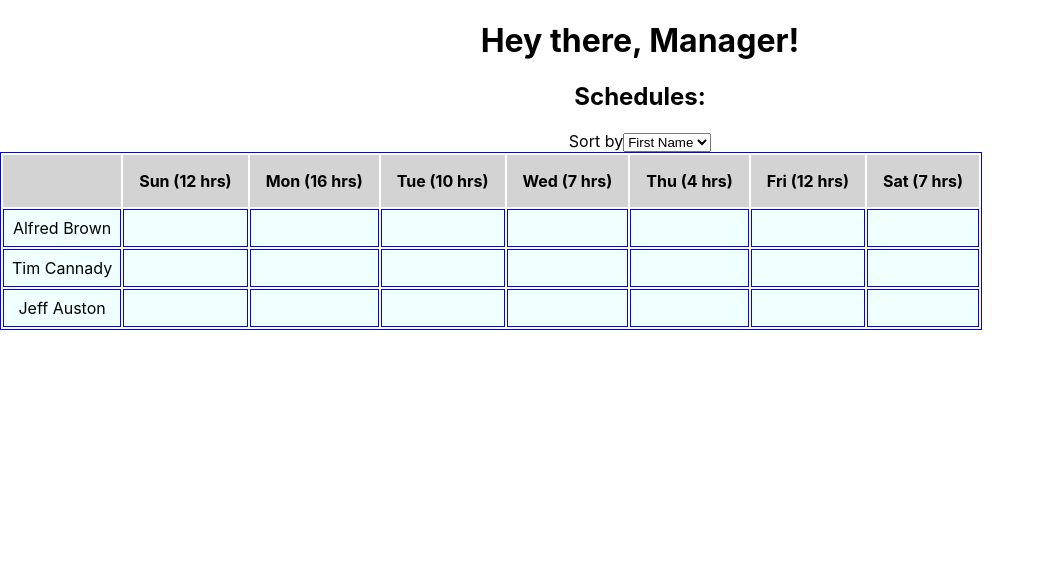
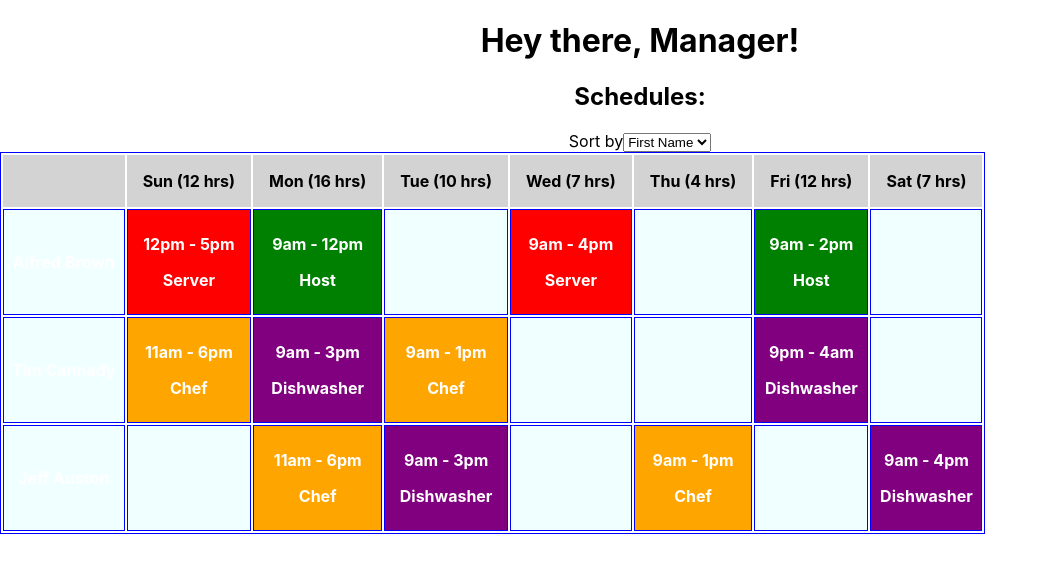
Before and after one commit to devjona/react-for-sinatra, a React (Create React App) app: page / in a window 1280 px wide. Shown: the top 572 px of the page, without its empty margins (0-1048 px from the left). Built offline with nearby package versions, Linux system fonts and the light colour scheme.

Commit message:
Now rendering each single shift in correct table td element, with correct color. Need to work on showing total hours per employee next, and sorting by first/last name.

```diff
--- a/src/App.js
+++ b/src/App.js
@@ -81,23 +81,30 @@ function App() {
 
   console.log({ shiftHoursPerDay });
 
+  const dayNames = ["Sun", "Mon", "Tue", "Wed", "Thu", "Fri", "Sat"];
+
   const TableBodyRows = cheatData.map((weeklySchedule, index) => {
+    // Need total hours per week for each employee.
+
+    const TableDataShifts = dayNames.map((day, index) => {
+      return (
+        <SingleShift
+          key={index}
+          name={dayNames[index]}
+          dayOfWeekIndex={index}
+          shifts={weeklySchedule.shifts}
+        />
+      );
+    });
+
     console.log({ weeklySchedule });
     return (
       <tr key={weeklySchedule.name}>
         <td>{weeklySchedule.name}</td>
-        <td></td>
-        <td></td>
-        <td></td>
-        <td></td>
-        <td></td>
-        <td></td>
-        <td></td>
+        {TableDataShifts}
       </tr>
     );
   });
-
-  const dayNames = ["Sun", "Mon", "Tue", "Wed", "Thu", "Fri", "Sat"];
 
   const TableHeaderRow = shiftHoursPerDay.map((day, index) => {
     return (
--- a/src/components/SingleShift.js
+++ b/src/components/SingleShift.js
@@ -0,0 +1,21 @@
+const SingleShift = ({ name, dayOfWeekIndex, shifts }) => {
+  const todaysShift = shifts.find((shift) => {
+    return dayOfWeekIndex === shift.day;
+  });
+
+  if (todaysShift) {
+    let roleColor = `shift-role-color-${todaysShift.color}`;
+    return (
+      <td className={roleColor}>
+        <p>
+          {todaysShift.start_at} - {todaysShift.end_at}
+        </p>
+        <p>{todaysShift.role}</p>
+      </td>
+    );
+  } else {
+    return <td></td>;
+  }
+};
+
+export default SingleShift;
--- a/src/index.css
+++ b/src/index.css
@@ -32,6 +32,8 @@ table tbody tr td {
   background-color: azure;
   border: 1px solid blue;
   padding: 0.5rem;
+  color: white;
+  font-weight: bold;
 }
 
 .shift-role-color-red {
```
